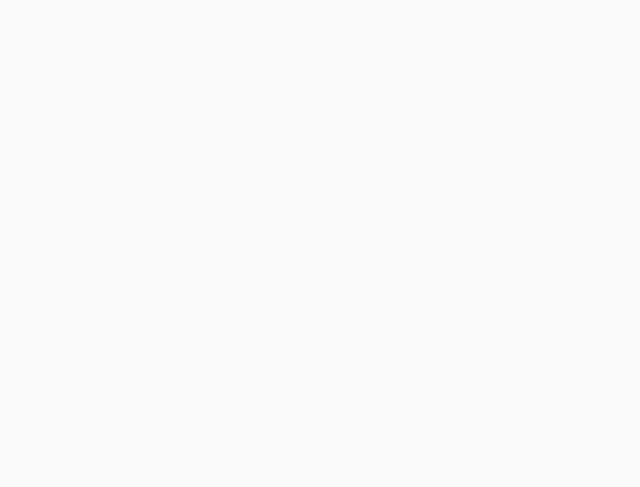
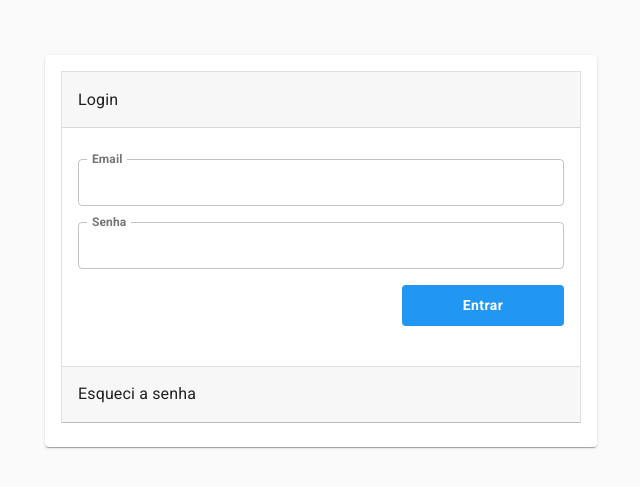
Before and after one commit to 7sete7/site, a React (Create React App) app: page /admin/login in a window 1280 px wide. Shown: the part 149-636 px from the top of the page, without its empty margins (319-959 px from the left). Built offline with nearby package versions, Linux system fonts and the light colour scheme.

Commit message:
Login page

```diff
--- a/src/App.js
+++ b/src/App.js
@@ -11,12 +11,13 @@ import AdminTheme from "./theme/admin";
 
 import Home from "./views/Home";
 import Admin from "./views/Admin";
+import Login from "./views/Login";
 
 const NotFound = () => {
   return <div>NotFound</div>;
 };
 
-const ROUTES = ["/admin"];
+const ROUTES = ["/admin", "/admin/login"];
 const hasSubdomain = window.location.pathname !== "/" && !ROUTES.includes(window.location.pathname);
 const subdomain = hasSubdomain ? /(\/.+?)(\/.+)?$/.exec(window.location.pathname)?.[1] : undefined;
 
@@ -40,6 +41,7 @@ const App = () => {
             <Route exact path="/" component={Home} />
             <MuiThemeProvider theme={createTheme(AdminTheme)}>
               <Route exact path="/admin" component={Admin} />
+              <Route exact path="/admin/login" component={Login} />
             </MuiThemeProvider>
             <Route component={NotFound} />
           </Switch>
--- a/src/components/Hero.js
+++ b/src/components/Hero.js
@@ -9,14 +9,12 @@ import Slide from "@material-ui/core/Slide";
 
 import ExternalIcon from "@material-ui/icons/LaunchRounded";
 import withStyles from "@material-ui/core/styles/withStyles";
-import useMediaQuery from "@material-ui/core/useMediaQuery";
 
 import { getData } from "../store/homeReducer";
 import { useSelector } from "react-redux";
 
 const Hero = ({ classes }) => {
   const { metadata = {}, loading } = useSelector(getData);
-  const isXSmall = useMediaQuery(theme => theme.breakpoints.down("xs"));
   const ref = useRef();
 
   return (
@@ -140,7 +138,7 @@ const Image = withStyles(style)(({ renderRef, classes, url }) => {
       <img src={url} alt="" className={classes.image} />
     </Box>
   );
-  return renderRef && renderRef.current ? ReactDOM.createPortal(<Boxe />, renderRef.current) : <Boxe />;
+  return renderRef?.current ? ReactDOM.createPortal(<Boxe />, renderRef.current) : <Boxe />;
 });
 
 export default withStyles(style)(Hero);
--- a/src/views/Home/index.js
+++ b/src/views/Home/index.js
@@ -111,12 +111,7 @@ const Home = ({ classes }) => {
                   <b>Vamos conversar</b>
                 </Typography>
                 <Box pl={2}>
-                  {loading &&
-                    map(Array(5).fill(0), (_, i) => (
-                      <Box display="flex" alignItems="center" mb={2}>
-                        <Skeleton variant="text" width={250} height={30} animation="wave" />
-                      </Box>
-                    ))}
+                  {loading && map(Array(5).fill(0), (_, i) => <Skeleton key={i} variant="text" width={250} height={30} animation="wave" />)}
                   {contact.linkedin && (
                     <Box display="flex" alignItems="center" mb={2}>
                       <Icon className={classes.icon}>
--- /dev/null
+++ b/src/views/Login/index.js
@@ -0,0 +1,134 @@
+import React, { useState, useCallback } from "react";
+
+import Container from "@material-ui/core/Container";
+import Typography from "@material-ui/core/Typography";
+import Box from "@material-ui/core/Box";
+import Link from "@material-ui/core/Link";
+import Skeleton from "@material-ui/lab/Skeleton";
+import Slide from "@material-ui/core/Slide";
+import Grid from "@material-ui/core/Grid";
+import Card from "@material-ui/core/Card";
+import CardContent from "@material-ui/core/CardContent";
+import MuiAccordion from "@material-ui/core/Accordion";
+import MuiAccordionSummary from "@material-ui/core/AccordionSummary";
+import AccordionDetails from "@material-ui/core/AccordionDetails";
+
+import { TextInput, Button } from "../../components/Forms";
+
+import withStyles from "@material-ui/styles/withStyles";
+import { getData } from "../../store/homeReducer";
+import { useSelector } from "react-redux";
+
+const Accordion = withStyles({
+  root: {
+    border: "1px solid rgba(0, 0, 0, .125)",
+    boxShadow: "none",
+    "&:not(:last-child)": {
+      borderBottom: 0,
+    },
+    "&:before": {
+      display: "none",
+    },
+    "&$expanded": {
+      margin: "auto",
+    },
+  },
+  expanded: {},
+})(MuiAccordion);
+
+const AccordionSummary = withStyles({
+  root: {
+    backgroundColor: "rgba(0, 0, 0, .03)",
+    borderBottom: "1px solid rgba(0, 0, 0, .125)",
+    marginBottom: -1,
+    minHeight: 56,
+    "&$expanded": {
+      minHeight: 56,
+    },
+  },
+  content: {
+    "&$expanded": {
+      margin: "12px 0",
+    },
+  },
+  expanded: {},
+})(MuiAccordionSummary);
+
+const Login = () => {
+  const [expanded, setExpanded] = useState("login");
+  const [values, setValues] = useState({ email: "", pass: "" });
+
+  const onExpand = useCallback(() => setExpanded(current => (current === "login" ? "password" : "login")), [setExpanded]);
+  const isExpanded = useCallback(name => expanded === name, [expanded]);
+  const onChange = useCallback(
+    name =>
+      ({ target }) =>
+        setValues(v => ({ ...v, [name]: target.value })),
+    [setValues],
+  );
+
+  return (
+    <Box width={1} height={1} display="flex" justifyContent="center" alignItems="center" bg="#eee">
+      <Container maxWidth="sm">
+        <Card>
+          <CardContent>
+            <Accordion square expanded={isExpanded("login")} onChange={onExpand}>
+              <AccordionSummary>
+                <Typography>Login</Typography>
+              </AccordionSummary>
+              <AccordionDetails>
+                <Box py={3}>
+                  <Grid container spacing={2}>
+                    <Grid item xs={12}>
+                      <TextInput label="Email" fullWidth value={values.email} onChange={onChange("email")} />
+                    </Grid>
+                    <Grid item xs={12}>
+                      <TextInput label="Senha" type="password" fullWidth value={values.pass} onChange={onChange("pass")} />
+                    </Grid>
+                    <Grid container item xs={12}>
+                      <Grid item xs={12} sm={6} md={4} style={{ marginLeft: "auto" }}>
+                        <Button color="primary" variant="contained" disableElevation fullWidth>
+                          Entrar
+                        </Button>
+                      </Grid>
+                    </Grid>
+                  </Grid>
+                </Box>
+              </AccordionDetails>
+            </Accordion>
+
+            <Accordion square expanded={isExpanded("password")} onChange={onExpand}>
+              <AccordionSummary>
+                <Typography>Esqueci a senha</Typography>
+              </AccordionSummary>
+              <AccordionDetails>
+                <Box py={3} width={1}>
+                  <Grid container spacing={2}>
+                    <Grid item xs={12} style={{ textAlign: "center", marginBottom: 15 }}>
+                      <Typography variant="h5">Recuperar senha</Typography>
+                      <Typography variant="body2">
+                        Entre o email cadastrado na sua conta. Se ele existir, enviaremos um email com a sua nova senha.
+                      </Typography>
+                    </Grid>
+                    <Grid item xs={12}>
+                      <TextInput label="Email" fullWidth value={values.email} onChange={onChange("email")} />
+                    </Grid>
+                    <Grid container item xs={12}>
+                      <Grid item xs={12} sm={6} md={4} style={{ marginLeft: "auto" }}>
+                        <Button color="primary" variant="contained" disableElevation fullWidth>
+                          Enviar
+                        </Button>
+                      </Grid>
+                    </Grid>
+                  </Grid>
+                </Box>
+              </AccordionDetails>
+            </Accordion>
+          </CardContent>
+        </Card>
+      </Container>
+    </Box>
+  );
+};
+
+export default Login;
```
Also changed, not shown: 2 other files (tests, documents, lock files or other folders).
